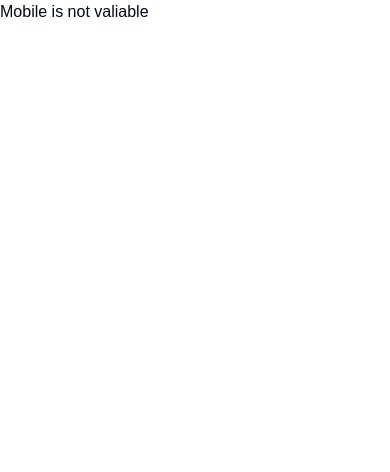
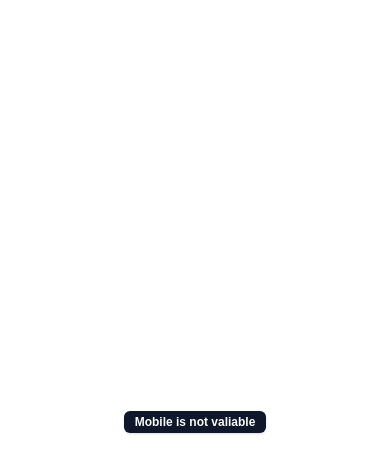
Before and after one commit to UTH-BrotherHood/NOLIMIT, a Next.js app: page /dashboard/message in a window 390 px wide. Shown: the top 472 px of the page. Built offline with nearby package versions, Linux system fonts and the light colour scheme.

Commit message:
refactor: Update layout to include Badge component for mobile view

```diff
--- a/src/app/layout.tsx
+++ b/src/app/layout.tsx
@@ -4,6 +4,7 @@
 import { Header } from '@/components/ui/header'
 import { Toaster } from '@/components/ui/toaster'
 import TopLoader from '@/components/top-loader'
+import { Badge } from '@/components/ui/badge'
 
 const geistSans = localFont({
   src: './fonts/GeistVF.woff',
@@ -33,7 +34,9 @@
     <html lang='en' suppressHydrationWarning>
       <body className={`${geistSans.variable} ${geistMono.variable} antialiased `}>
         <TopLoader />
-        <div className='lg:hidden'>Mobile is not valiable</div>
+        <div className='lg:hidden flex items-center justify-center h-screen'>
+          <Badge>Mobile is not valiable</Badge>
+        </div>
         <div className='hidden lg:block'>{children}</div>
         <Toaster />
       </body>
--- /dev/null
+++ b/src/components/ui/badge.tsx
@@ -0,0 +1,36 @@
+import * as React from "react"
+import { cva, type VariantProps } from "class-variance-authority"
+
+import { cn } from "@/lib/utils"
+
+const badgeVariants = cva(
+  "inline-flex items-center rounded-md border px-2.5 py-0.5 text-xs font-semibold transition-colors focus:outline-none focus:ring-2 focus:ring-ring focus:ring-offset-2",
+  {
+    variants: {
+      variant: {
+        default:
+          "border-transparent bg-primary text-primary-foreground shadow hover:bg-primary/80",
+        secondary:
+          "border-transparent bg-secondary text-secondary-foreground hover:bg-secondary/80",
+        destructive:
+          "border-transparent bg-destructive text-destructive-foreground shadow hover:bg-destructive/80",
+        outline: "text-foreground",
+      },
+    },
+    defaultVariants: {
+      variant: "default",
+    },
+  }
+)
+
+export interface BadgeProps
+  extends React.HTMLAttributes<HTMLDivElement>,
+    VariantProps<typeof badgeVariants> {}
+
+function Badge({ className, variant, ...props }: BadgeProps) {
+  return (
+    <div className={cn(badgeVariants({ variant }), className)} {...props} />
+  )
+}
+
+export { Badge, badgeVariants }
```
